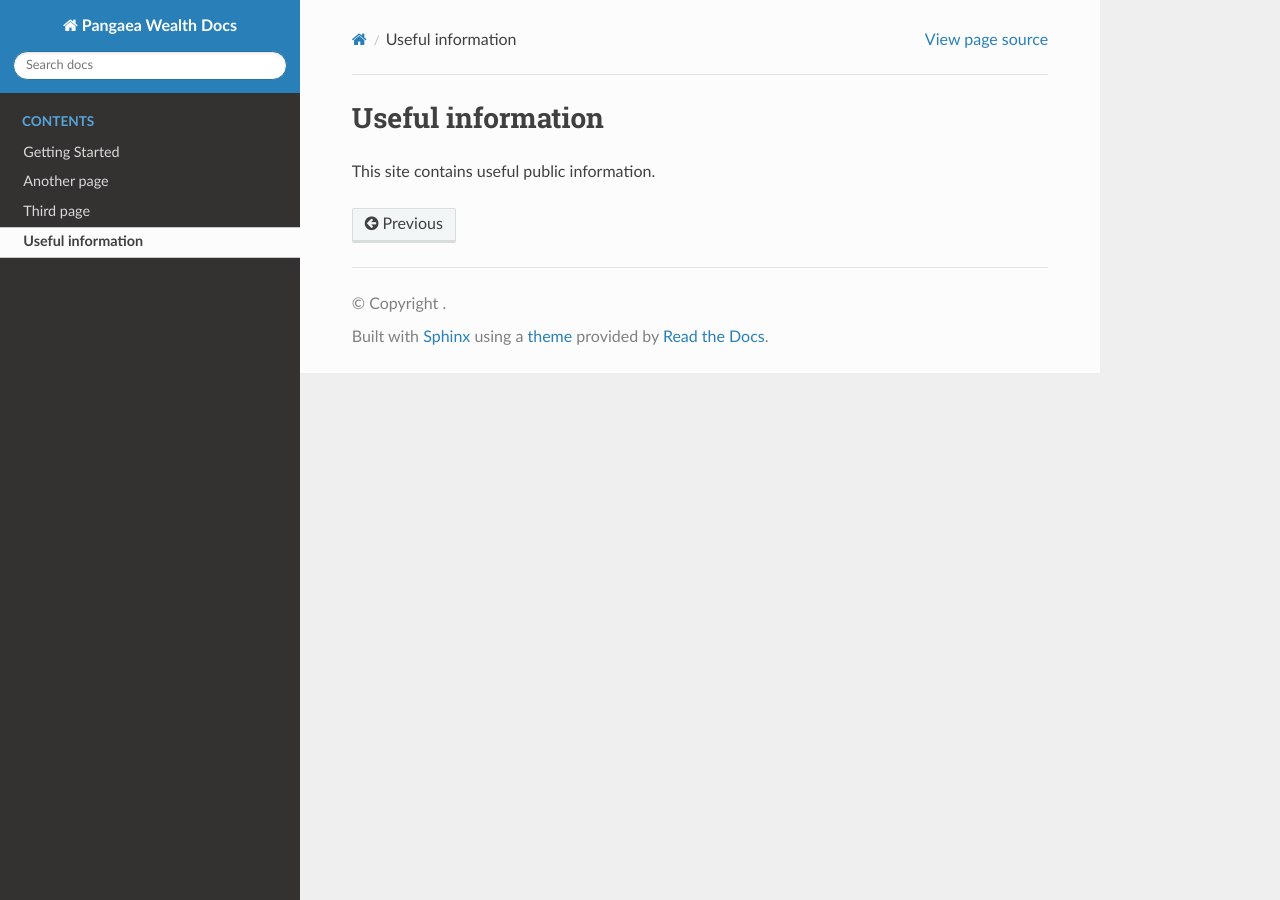
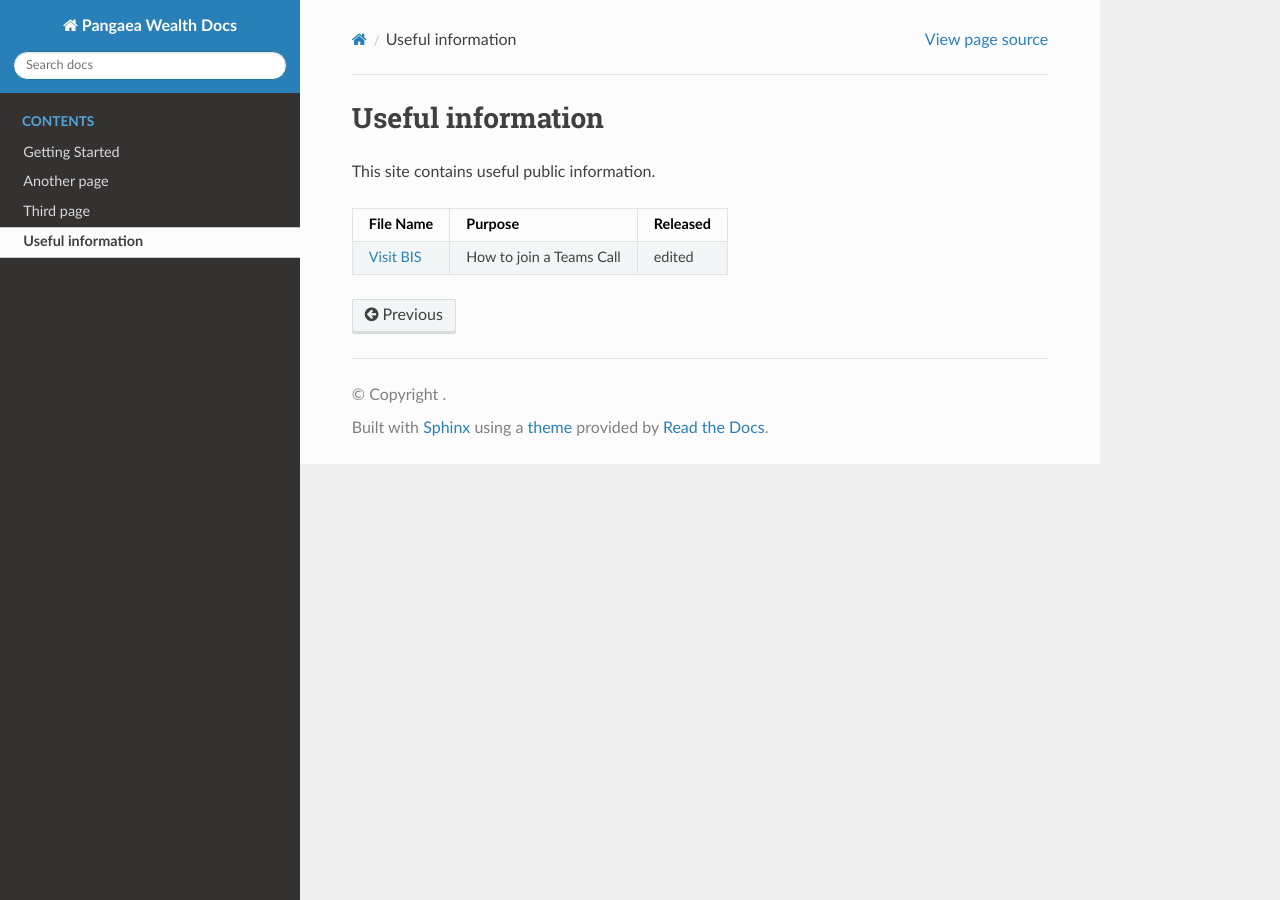
Before and after one commit to pangaeaw/docs, a Sphinx documentation site: the page built from docs/useful-info.md, in a window 1280 px wide. Built offline with Sphinx 7.4.7 and the Read the Docs theme 3.1.0, drawn with Linux system fonts in a browser that asks for light colours.

Commit message:
Update useful-info.md

```diff
--- a/docs/useful-info.md
+++ b/docs/useful-info.md
@@ -1,3 +1,7 @@
 # Useful information
 
 This site contains useful public information.
+
+| File Name       | Purpose       | Released     |
+|-----------------|----------------|----------------|
+| [Visit BIS](https://github.com/pangaeaw/docs/blob/main/PangaeaWealth_Attend_Teams_Meetings_Guide.pdf)  | How to join a Teams Call | edited |
```
